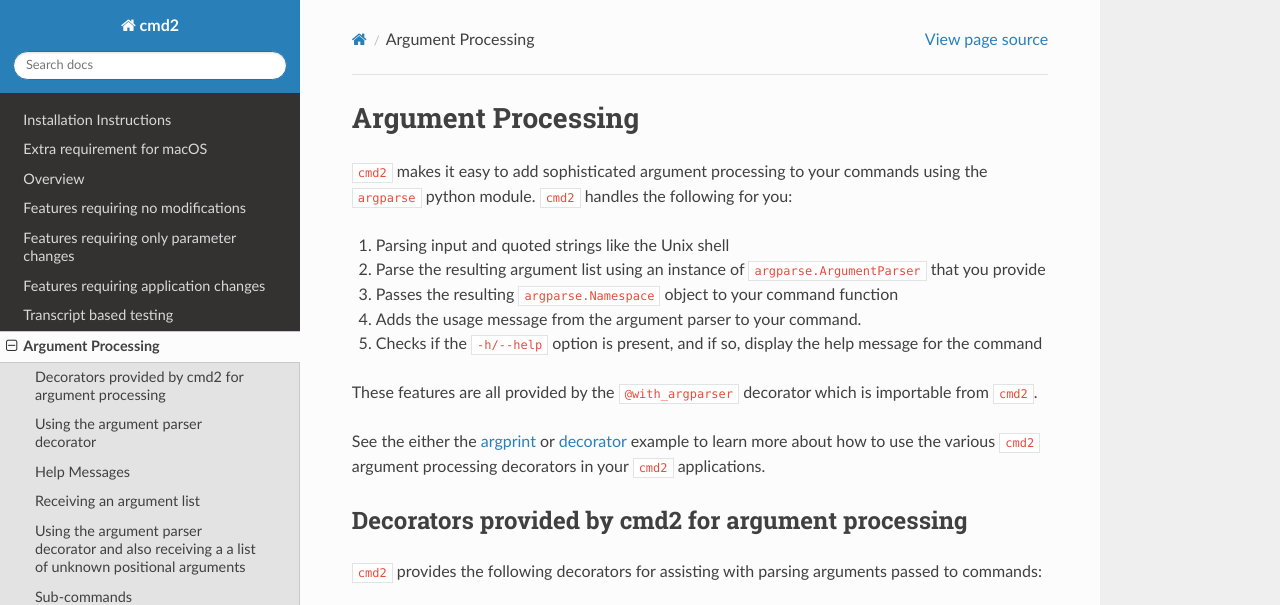
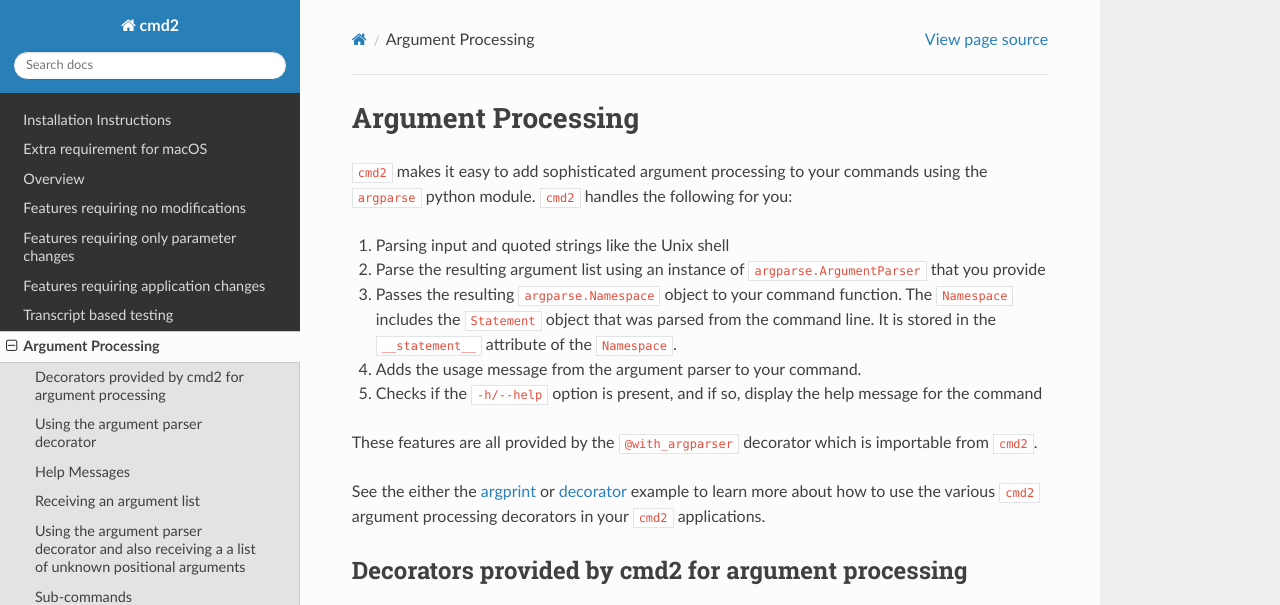
Before and after one commit to python-cmd2/cmd2, a Sphinx documentation site: the page built from docs/argument_processing.rst, in a window 1280 px wide and 900 px high, cut to the strip 0-605 px from the top of the window. Built offline with Sphinx 7.4.7 and the Read the Docs theme 2.0.0, drawn with Linux system fonts in a browser that asks for light colours.

Commit message:
Added more documentation

```diff
--- a/docs/argument_processing.rst
+++ b/docs/argument_processing.rst
@@ -9,7 +9,9 @@ Argument Processing
 
 1. Parsing input and quoted strings like the Unix shell
 2. Parse the resulting argument list using an instance of ``argparse.ArgumentParser`` that you provide
-3. Passes the resulting ``argparse.Namespace`` object to your command function
+3. Passes the resulting ``argparse.Namespace`` object to your command function. The ``Namespace`` includes the
+   ``Statement`` object that was parsed from the command line. It is stored in the ``__statement__`` attribute of
+   the ``Namespace``.
 4. Adds the usage message from the argument parser to your command.
 5. Checks if the ``-h/--help`` option is present, and if so, display the help message for the command
 
```
